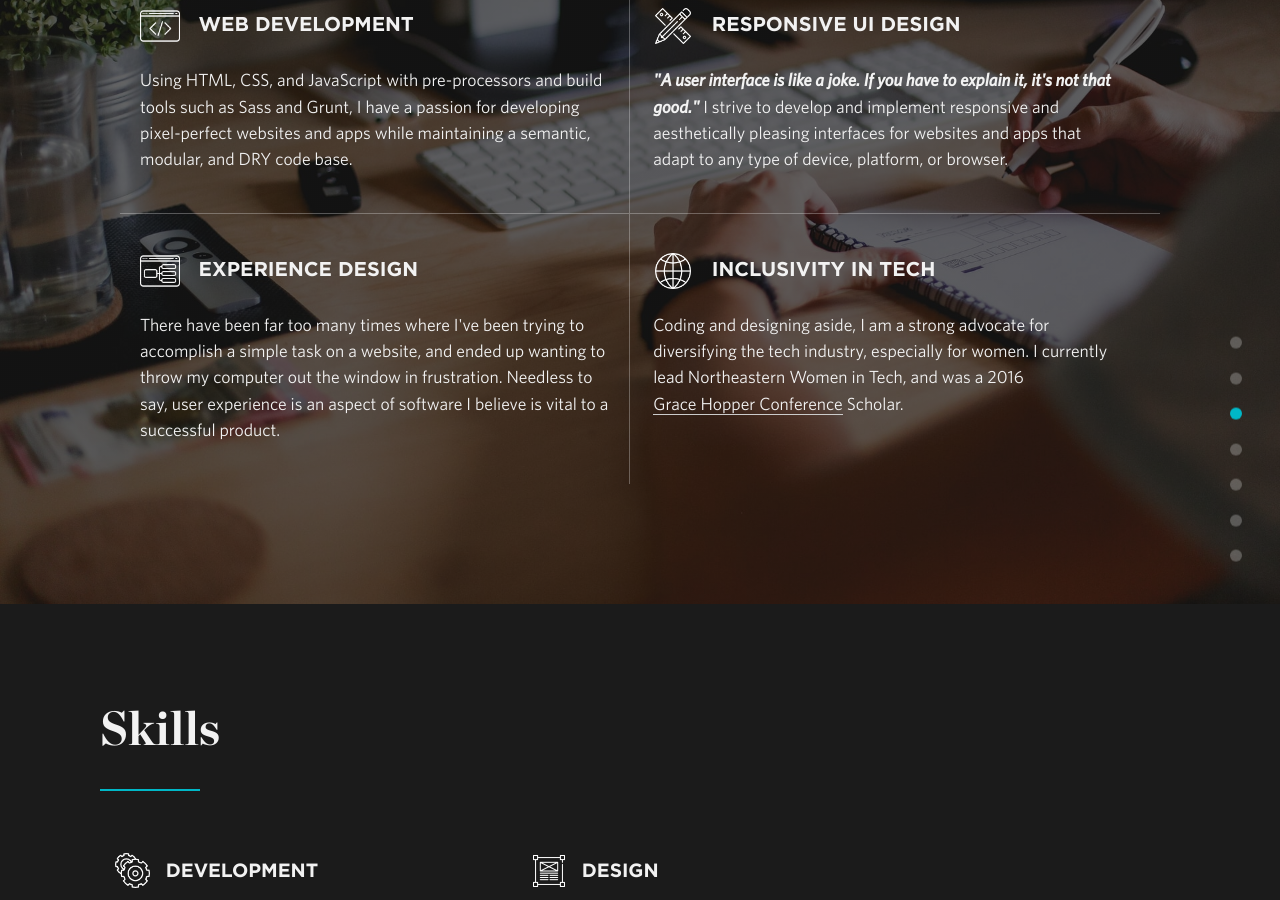
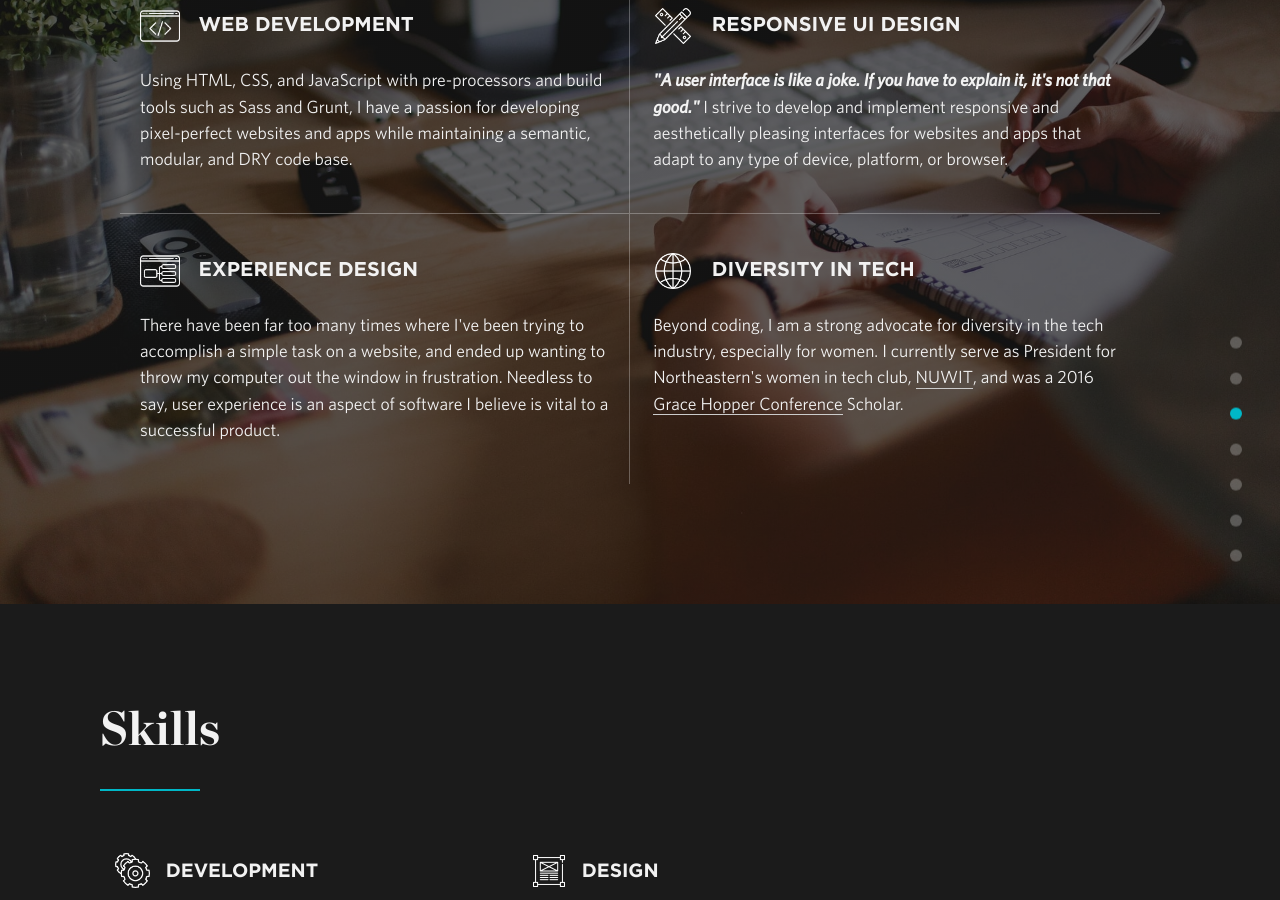
Before and after one commit to bchiang7/bchiang7.github.io, a Jekyll site: the page built from index.html, in a window 1280 px wide and 900 px high, scrolled down 1932 px. Built offline with Jekyll 4.4.1, drawn with Linux system fonts in a browser that asks for light colours; nearby versions of some CDN libraries.

Commit message:
change copy

```diff
--- a/_data/services.yml
+++ b/_data/services.yml
@@ -14,6 +14,6 @@
       sprite: xd
       text: There have been far too many times where I've been trying to accomplish a simple task on a website, and ended up wanting to throw my computer out the window in frustration. Needless to say, user experience is an aspect of software I believe is vital to a successful product.
 
-    - heading: Inclusivity in Tech
+    - heading: Diversity in Tech
       sprite: wit
-      text: Coding and designing aside, I am a strong advocate for diversifying the tech industry, especially for women. I currently lead Northeastern Women in Tech, and was a 2016 <a href="http://ghc.anitaborg.org/" target="_blank">Grace Hopper Conference</a> Scholar.
+      text: Beyond coding, I am a strong advocate for diversity in the tech industry, especially for women. I currently serve as President for Northeastern's women in tech club, <a href="http://nuwit.ccs.neu.edu/" target="_blank">NUWIT</a>, and was a 2016 <a href="http://ghc.anitaborg.org/" target="_blank">Grace Hopper Conference</a> Scholar.
```
